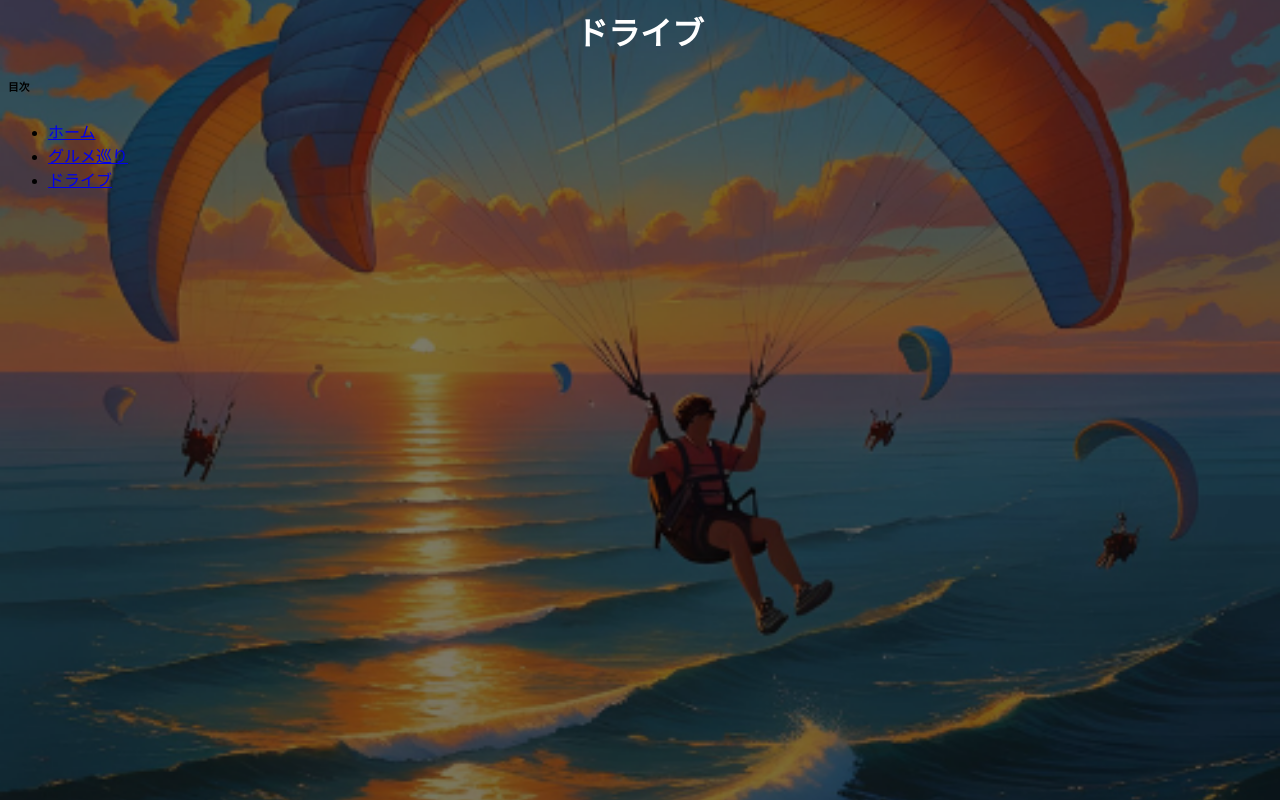
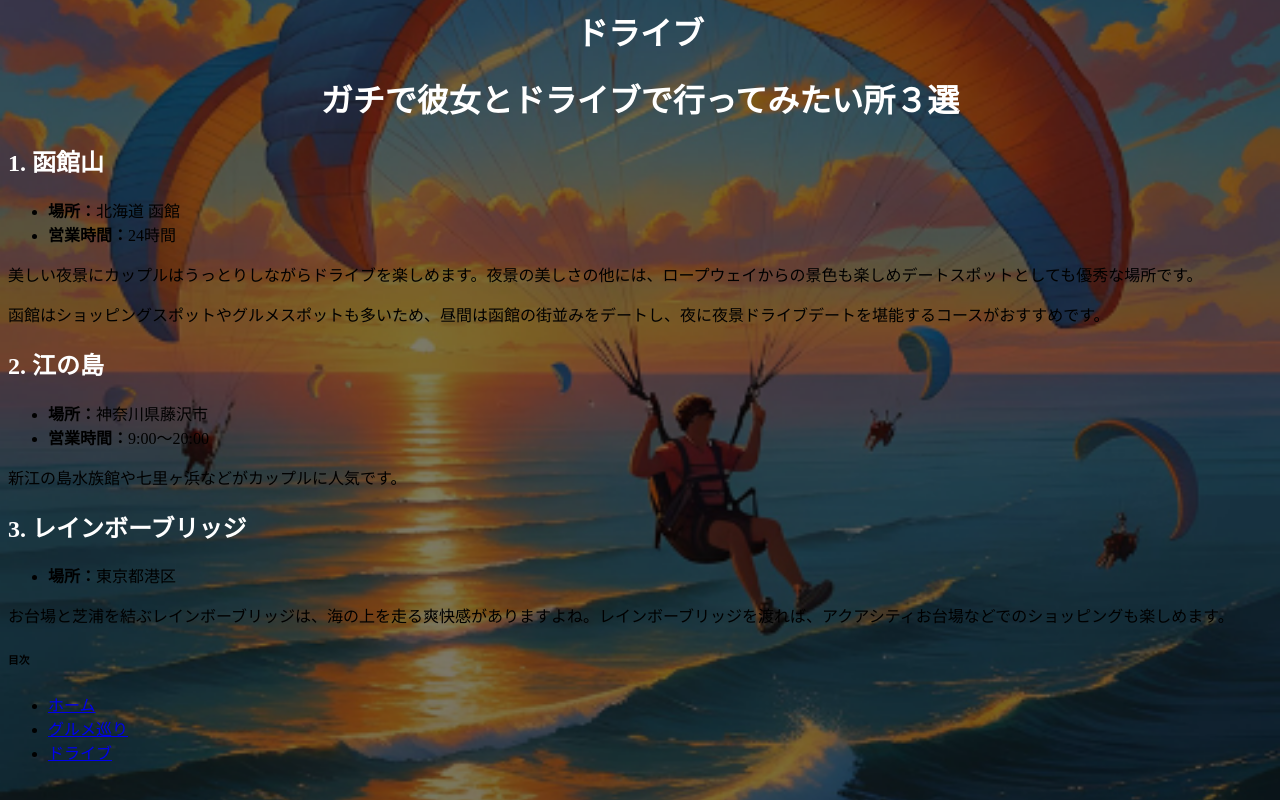
Before and after one commit to s1f10250118/team-project, a plain HTML site: page index3.html in a window 1280 px wide. Drawn offline with Linux system fonts and the light colour scheme; files whose address does not match are found by name.

Commit message:
Update index3.html
htmlのプログラムを打ち込んで、サイトの詳細を作った

```diff
--- a/index3.html
+++ b/index3.html
@@ -8,6 +8,47 @@
 
     <body>
         <h1>ドライブ</h1>
+
+<!DOCTYPE html>
+<html lang="ja">
+<head>
+  <meta charset="UTF-8">
+  <title>ドライブで行ってみたい所３選</title>
+</head>
+<body>
+  <header>
+    <h1>ガチで彼女とドライブで行ってみたい所３選</h1>
+  </header>
+
+  <section id="spot1">
+    <h2>1. 函館山</h2>
+    <ul>
+      <li><strong>場所：</strong>北海道 函館</li>
+      <li><strong>営業時間：</strong>24時間</li>
+    </ul>
+    <p>美しい夜景にカップルはうっとりしながらドライブを楽しめます。夜景の美しさの他には、ロープウェイからの景色も楽しめデートスポットとしても優秀な場所です。</p>
+    <p>函館はショッピングスポットやグルメスポットも多いため、昼間は函館の街並みをデートし、夜に夜景ドライブデートを堪能するコースがおすすめです。</p>
+  </section>
+
+  <section id="spot2">
+    <h2>2. 江の島</h2>
+    <ul>
+      <li><strong>場所：</strong>神奈川県藤沢市</li>
+      <li><strong>営業時間：</strong>9:00～20:00</li>
+    </ul>
+    <p>新江の島水族館や七里ヶ浜などがカップルに人気です。</p>
+  </section>
+
+  <section id="spot3">
+    <h2>3. レインボーブリッジ</h2>
+    <ul>
+      <li><strong>場所：</strong>東京都港区</li>
+    </ul>
+    <p>お台場と芝浦を結ぶレインボーブリッジは、海の上を走る爽快感がありますよね。レインボーブリッジを渡れば、アクアシティお台場などでのショッピングも楽しめます。</p>
+  </section>
+
+</body>
+</html>
         <h6>目次</h6>
         <ul><li><a href="index.html">ホーム</a></li>
             <li><a href="index2.html">グルメ巡り</a></li>
```
